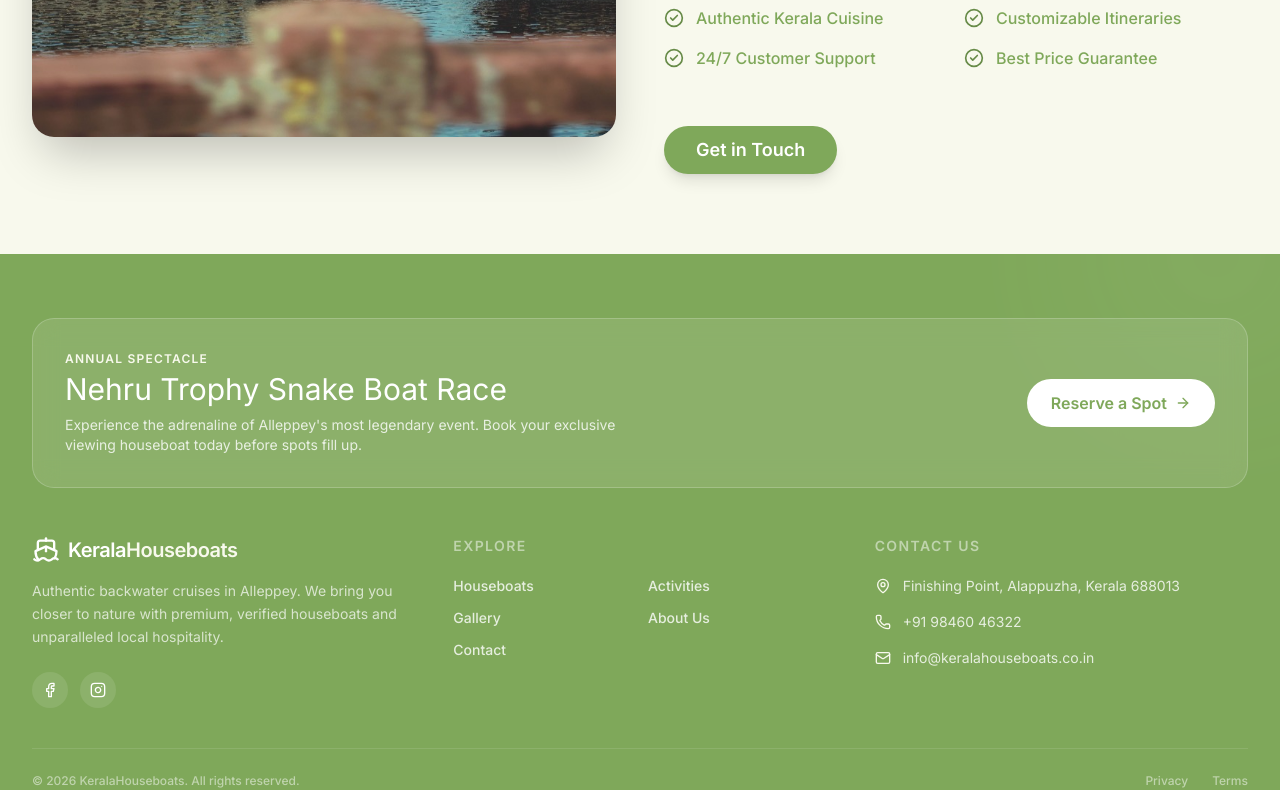
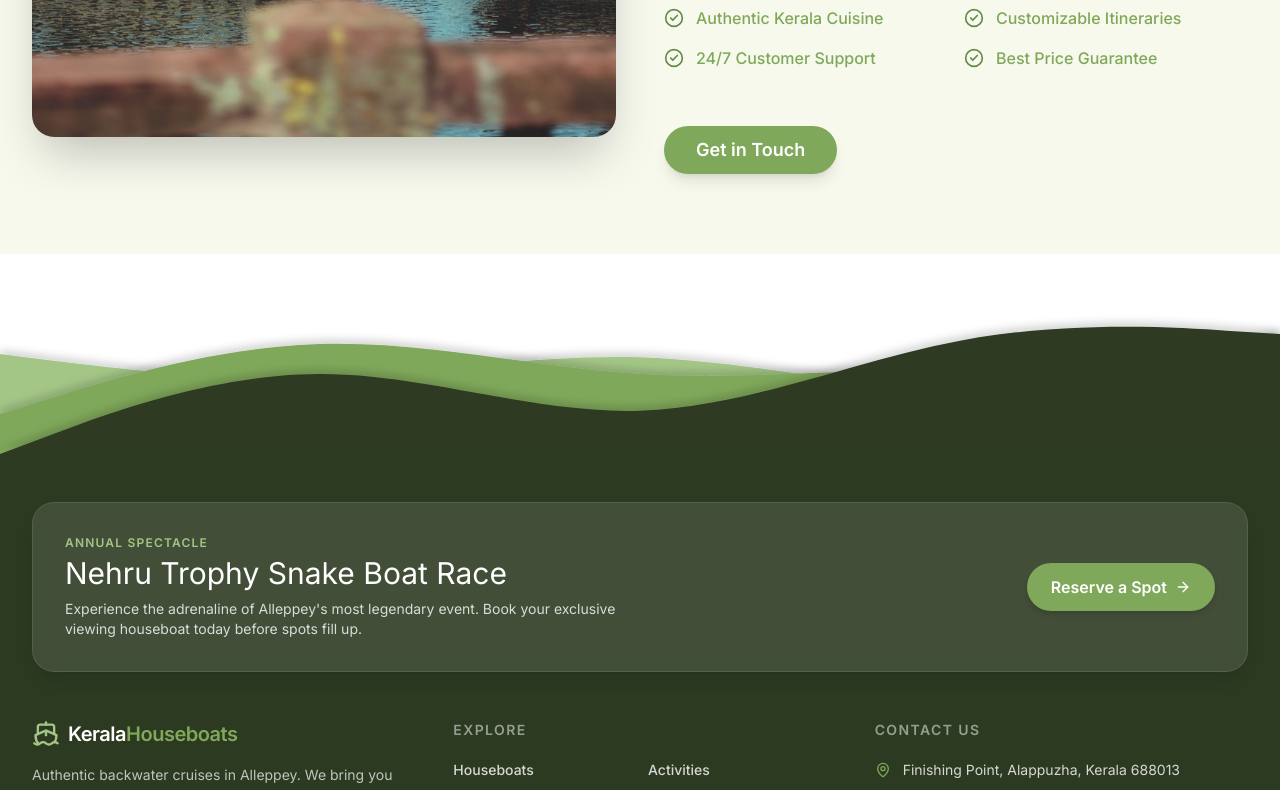
Before and after one commit to babuwebsite2026-star/houseboatbooking, a Next.js app in the folder houseboat-booking/: page /about in a window 1280 px wide. Shown: the part 880-1670 px from the top of the page. Built offline with nearby package versions, Linux system fonts and the light colour scheme; a web font is replaced by a local one.

Commit message:
Update footer with papercut wave effect matching color theme

```diff
--- a/houseboat-booking/src/components/Footer.tsx
+++ b/houseboat-booking/src/components/Footer.tsx
@@ -1,22 +1,44 @@
 import Link from "next/link";
 import { Ship, MapPin, Phone, Mail, ArrowRight } from "lucide-react";
 
+function PapercutWaves() {
+  return (
+    <div className="absolute top-0 left-0 w-full overflow-hidden leading-[0] z-0 -translate-y-full">
+      <svg className="relative block w-full h-[60px] md:h-[150px] lg:h-[200px]" xmlns="http://www.w3.org/2000/svg" viewBox="0 0 1440 320" preserveAspectRatio="none">
+        <defs>
+          <filter id="papercut-shadow" x="-20%" y="-20%" width="140%" height="140%">
+            <feDropShadow dx="0" dy="-8" stdDeviation="6" floodColor="#000000" floodOpacity="0.15"/>
+          </filter>
+        </defs>
+
+        {/* Layer 1 - Light Green */}
+        <path fill="#A3C686" d="M0,160L60,170.7C120,181,240,203,360,197.3C480,192,600,160,720,165.3C840,171,960,213,1080,213.3C1200,213,1320,171,1380,149.3L1440,128L1440,320L1380,320C1320,320,1200,320,1080,320C960,320,840,320,720,320C600,320,480,320,360,320C240,320,120,320,60,320L0,320Z" filter="url(#papercut-shadow)"></path>
+
+        {/* Layer 2 - Primary Green */}
+        <path fill="#7FA85A" d="M0,256L60,229.3C120,203,240,149,360,144C480,139,600,181,720,192C840,203,960,181,1080,186.7C1200,192,1320,224,1380,240L1440,256L1440,320L1380,320C1320,320,1200,320,1080,320C960,320,840,320,720,320C600,320,480,320,360,320C240,320,120,320,60,320L0,320Z" filter="url(#papercut-shadow)"></path>
+
+        {/* Layer 3 - Deep Green (Matches Footer Background) */}
+        <path fill="#2D3A22" d="M0,320L60,288C120,256,240,192,360,192C480,192,600,256,720,250.7C840,245,960,171,1080,138.7C1200,107,1320,117,1380,122.7L1440,128L1440,320L1380,320C1320,320,1200,320,1080,320C960,320,840,320,720,320C600,320,480,320,360,320C240,320,120,320,60,320L0,320Z" filter="url(#papercut-shadow)"></path>
+      </svg>
+    </div>
+  );
+}
+
 export function Footer() {
   return (
-    <footer className="bg-primary-green pt-16 relative overflow-hidden">
-      {/* Decorative Background Element */}
-      <div className="absolute top-0 right-0 w-64 h-64 bg-white opacity-5 rounded-full blur-[100px] pointer-events-none -translate-y-1/2 translate-x-1/4" />
+    <footer className="bg-[#2D3A22] relative mt-16 md:mt-[150px] lg:mt-[200px]">
+      <PapercutWaves />
 
-      <div className="container mx-auto px-4 md:px-8 pb-8 relative z-10">
+      <div className="container mx-auto px-4 md:px-8 pb-8 pt-8 md:pt-12 relative z-10">
 
         {/* Snake Boat Race Highlight Banner */}
-        <div className="mb-12 bg-white/10 backdrop-blur-md border border-white/20 rounded-3xl p-6 md:p-8 flex flex-col md:flex-row items-center justify-between gap-6 hover:bg-white/15 transition-colors">
+        <div className="mb-12 bg-white/10 backdrop-blur-md border border-white/10 rounded-3xl p-6 md:p-8 flex flex-col md:flex-row items-center justify-between gap-6 hover:bg-white/15 transition-colors shadow-lg">
           <div>
-            <span className="text-light-green text-xs font-bold uppercase tracking-widest mb-1 block">Annual Spectacle</span>
+            <span className="text-[#A3C686] text-xs font-bold uppercase tracking-widest mb-1 block">Annual Spectacle</span>
             <h3 className="text-2xl md:text-3xl font-normal text-white">Nehru Trophy Snake Boat Race</h3>
             <p className="text-white/80 mt-2 text-sm max-w-xl">Experience the adrenaline of Alleppey's most legendary event. Book your exclusive viewing houseboat today before spots fill up.</p>
           </div>
-          <Link href="/activities/snake-boat-race" className="shrink-0 flex items-center gap-2 bg-white text-primary-green font-bold px-6 py-3 rounded-full hover:bg-light-green transition-colors">
+          <Link href="/activities/snake-boat-race" className="shrink-0 flex items-center gap-2 bg-[#7FA85A] text-white font-bold px-6 py-3 rounded-full hover:bg-[#678B48] shadow-md transition-colors">
             Reserve a Spot <ArrowRight className="w-4 h-4" />
           </Link>
         </div>
@@ -24,12 +46,12 @@ export function Footer() {
         {/* Compact Main Footer */}
         <div className="grid grid-cols-1 md:grid-cols-12 gap-8 lg:gap-12 mb-10">
 
-          {/* Brand & Socials (takes up more space) */}
+          {/* Brand & Socials */}
           <div className="md:col-span-5 lg:col-span-4">
-            <Link href="/" className="flex items-center gap-2 mb-4">
-              <Ship className="h-7 w-7 text-white" />
-              <span className="text-xl font-bold tracking-tight text-white">
-                Kerala<span className="text-light-green">Houseboats</span>
+            <Link href="/" className="flex items-center gap-2 mb-4 group">
+              <Ship className="h-7 w-7 text-[#A3C686]" />
+              <span className="text-xl font-bold tracking-tight text-white group-hover:text-[#A3C686] transition-colors">
+                Kerala<span className="text-[#7FA85A]">Houseboats</span>
               </span>
             </Link>
             <p className="text-white/70 text-sm leading-relaxed mb-6 max-w-sm">
@@ -37,10 +59,10 @@ export function Footer() {
             </p>
 
             <div className="flex gap-3">
-              <a href="#" className="w-9 h-9 rounded-full bg-white/10 text-white flex items-center justify-center hover:bg-white hover:text-primary-green transition-colors">
+              <a href="#" className="w-9 h-9 rounded-full bg-white/5 border border-white/10 text-white flex items-center justify-center hover:bg-[#7FA85A] hover:border-transparent transition-colors">
                 <svg xmlns="http://www.w3.org/2000/svg" width="16" height="16" viewBox="0 0 24 24" fill="none" stroke="currentColor" strokeWidth="2" strokeLinecap="round" strokeLinejoin="round"><path d="M18 2h-3a5 5 0 0 0-5 5v3H7v4h3v8h4v-8h3l1-4h-4V7a1 1 0 0 1 1-1h3z"/></svg>
               </a>
-              <a href="#" className="w-9 h-9 rounded-full bg-white/10 text-white flex items-center justify-center hover:bg-white hover:text-primary-green transition-colors">
+              <a href="#" className="w-9 h-9 rounded-full bg-white/5 border border-white/10 text-white flex items-center justify-center hover:bg-[#7FA85A] hover:border-transparent transition-colors">
                 <svg xmlns="http://www.w3.org/2000/svg" width="16" height="16" viewBox="0 0 24 24" fill="none" stroke="currentColor" strokeWidth="2" strokeLinecap="round" strokeLinejoin="round"><rect width="20" height="20" x="2" y="2" rx="5" ry="5"/><path d="M16 11.37A4 4 0 1 1 12.63 8 4 4 0 0 1 16 11.37z"/><line x1="17.5" x2="17.51" y1="6.5" y2="6.5"/></svg>
               </a>
             </div>
@@ -50,12 +72,11 @@ export function Footer() {
           <div className="md:col-span-3 lg:col-span-4">
             <h3 className="text-sm font-bold tracking-widest uppercase text-white/50 mb-5">Explore</h3>
             <div className="grid grid-cols-2 gap-y-3 gap-x-4 text-sm text-white/80 font-medium">
-              <Link href="/houseboats" className="hover:text-white transition-colors">Houseboats</Link>
-
-              <Link href="/activities" className="hover:text-white transition-colors">Activities</Link>
-              <Link href="/gallery" className="hover:text-white transition-colors">Gallery</Link>
-              <Link href="/about" className="hover:text-white transition-colors">About Us</Link>
-              <Link href="/contact" className="hover:text-white transition-colors">Contact</Link>
+              <Link href="/houseboats" className="hover:text-[#A3C686] transition-colors">Houseboats</Link>
+              <Link href="/activities" className="hover:text-[#A3C686] transition-colors">Activities</Link>
+              <Link href="/gallery" className="hover:text-[#A3C686] transition-colors">Gallery</Link>
+              <Link href="/about" className="hover:text-[#A3C686] transition-colors">About Us</Link>
+              <Link href="/contact" className="hover:text-[#A3C686] transition-colors">Contact</Link>
             </div>
           </div>
 
@@ -64,16 +85,16 @@ export function Footer() {
             <h3 className="text-sm font-bold tracking-widest uppercase text-white/50 mb-5">Contact Us</h3>
             <ul className="space-y-4 text-sm text-white/80">
               <li className="flex items-start gap-3">
-                <MapPin className="h-4 w-4 text-light-green shrink-0 mt-0.5" />
+                <MapPin className="h-4 w-4 text-[#7FA85A] shrink-0 mt-0.5" />
                 <span>Finishing Point, Alappuzha, Kerala 688013</span>
               </li>
               <li className="flex items-center gap-3">
-                <Phone className="h-4 w-4 text-light-green shrink-0" />
-                <a href="tel:+919846046322" className="hover:text-white transition-colors">+91 98460 46322</a>
+                <Phone className="h-4 w-4 text-[#7FA85A] shrink-0" />
+                <a href="tel:+919846046322" className="hover:text-[#A3C686] transition-colors">+91 98460 46322</a>
               </li>
               <li className="flex items-center gap-3">
-                <Mail className="h-4 w-4 text-light-green shrink-0" />
-                <a href="mailto:info@keralahouseboats.co.in" className="hover:text-white transition-colors">info@keralahouseboats.co.in</a>
+                <Mail className="h-4 w-4 text-[#7FA85A] shrink-0" />
+                <a href="mailto:info@keralahouseboats.co.in" className="hover:text-[#A3C686] transition-colors">info@keralahouseboats.co.in</a>
               </li>
             </ul>
           </div>
@@ -84,8 +105,8 @@ export function Footer() {
         <div className="border-t border-white/10 pt-6 flex flex-col md:flex-row justify-between items-center gap-4 text-xs text-white/50 font-medium">
           <p>© {new Date().getFullYear()} KeralaHouseboats. All rights reserved.</p>
           <div className="flex gap-6">
-            <Link href="/privacy" className="hover:text-white transition-colors">Privacy</Link>
-            <Link href="/terms" className="hover:text-white transition-colors">Terms</Link>
+            <Link href="/privacy" className="hover:text-[#A3C686] transition-colors">Privacy</Link>
+            <Link href="/terms" className="hover:text-[#A3C686] transition-colors">Terms</Link>
           </div>
         </div>
 
```
